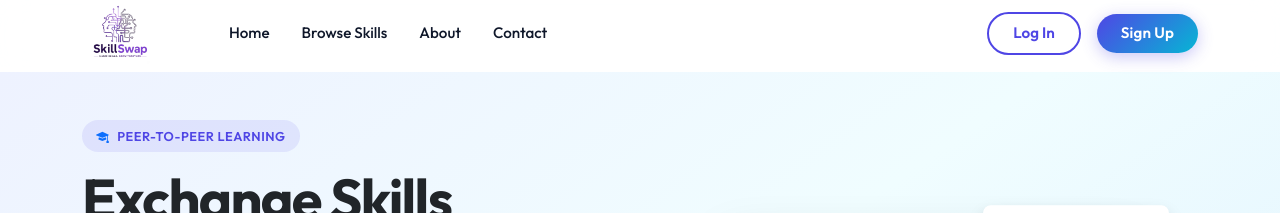
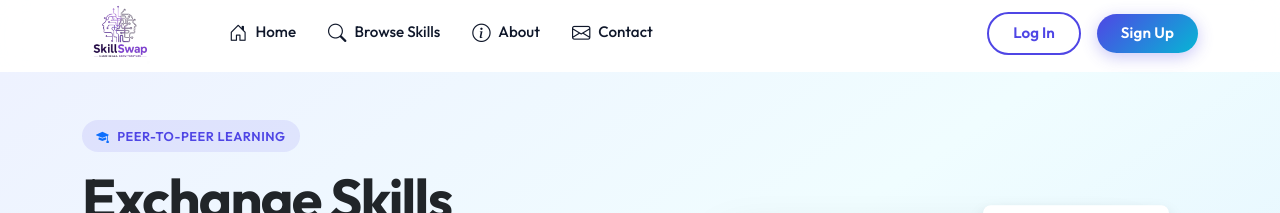
Before and after one commit to SamsunNuha/SkillHub-share-skills-among-us, a PHP site: page /index.php in a window 1280 px wide. Shown: the top 213 px of the page. Run offline with PHP 8.4, Linux system fonts and the light colour scheme; data comes from the database, SQL or seed files in the repository.

Commit message:
feat: add main Dashboard link and update profile dropdown icons in navbar

```diff
--- a/includes/navbar.php
+++ b/includes/navbar.php
@@ -108,20 +108,35 @@ if (isLoggedIn()) {
                 <?php else: ?>
                     <!-- Student / Guest links -->
                     <li class="nav-item">
-                        <a class="nav-link nav-link-custom" href="<?php echo $base_path; ?>index.php">Home</a>
+                        <a class="nav-link nav-link-custom" href="<?php echo $base_path; ?>index.php">
+                            <i class="bi bi-house-door"></i> Home
+                        </a>
                     </li>
                     <li class="nav-item">
-                        <a class="nav-link nav-link-custom" href="<?php echo $base_path; ?>browse-skills.php">Browse Skills</a>
+                        <a class="nav-link nav-link-custom" href="<?php echo $base_path; ?>browse-skills.php">
+                            <i class="bi bi-search"></i> Browse Skills
+                        </a>
                     </li>
                     <li class="nav-item">
-                        <a class="nav-link nav-link-custom" href="<?php echo $base_path; ?>about.php">About</a>
+                        <a class="nav-link nav-link-custom" href="<?php echo $base_path; ?>about.php">
+                            <i class="bi bi-info-circle"></i> About
+                        </a>
                     </li>
                     <li class="nav-item">
-                        <a class="nav-link nav-link-custom" href="<?php echo $base_path; ?>contact.php">Contact</a>
+                        <a class="nav-link nav-link-custom" href="<?php echo $base_path; ?>contact.php">
+                            <i class="bi bi-envelope"></i> Contact
+                        </a>
                     </li>
                     <?php if (isLoggedIn()): ?>
                         <li class="nav-item">
-                            <a class="nav-link nav-link-custom" href="<?php echo $base_path; ?>add-skill.php">Add Skill</a>
+                            <a class="nav-link nav-link-custom" href="<?php echo $base_path; ?>dashboard.php">
+                                <i class="bi bi-speedometer2"></i> Dashboard
+                            </a>
+                        </li>
+                        <li class="nav-item">
+                            <a class="nav-link nav-link-custom" href="<?php echo $base_path; ?>add-skill.php">
+                                <i class="bi bi-plus-circle"></i> Add Skill
+                            </a>
                         </li>
                         <li class="nav-item dropdown">
                             <a class="nav-link nav-link-custom position-relative dropdown-toggle-no-caret" href="#" id="messagesDropdown" role="button" data-bs-toggle="dropdown" aria-expanded="false">
@@ -181,7 +196,7 @@ if (isLoggedIn()) {
                             <li><h6 class="dropdown-header text-muted">My Session</h6></li>
                             <li><a class="dropdown-item py-2" href="<?php echo $base_path; ?>dashboard.php"><i class="bi bi-speedometer2 me-2"></i> Dashboard</a></li>
                             <li><a class="dropdown-item py-2" href="<?php echo $base_path; ?>profile.php?id=<?php echo $current_user['id']; ?>"><i class="bi bi-person me-2"></i> My Profile</a></li>
-                            <li><a class="dropdown-item py-2 d-flex align-items-center justify-content-between" href="<?php echo $base_path; ?>messages.php"><span><i class="bi bi-chat-dots me-2"></i> Messages</span><?php if ($unread_count > 0): ?><span class="badge bg-danger rounded-pill"><?php echo $unread_count; ?></span><?php endif; ?></a></li>
+                            <li><a class="dropdown-item py-2 d-flex align-items-center justify-content-between" href="<?php echo $base_path; ?>messages.php"><span><i class="bi bi-chat-dots-fill me-2"></i> Messages</span><?php if ($unread_count > 0): ?><span class="badge bg-danger rounded-pill"><?php echo $unread_count; ?></span><?php endif; ?></a></li>
                             <li><a class="dropdown-item py-2" href="<?php echo $base_path; ?>edit-profile.php"><i class="bi bi-gear me-2"></i> Edit Settings</a></li>
                             <li><hr class="dropdown-divider"></li>
                             <li><a class="dropdown-item py-2 text-danger" href="<?php echo $base_path; ?>logout.php"><i class="bi bi-box-arrow-right me-2"></i> Log Out</a></li>
```
